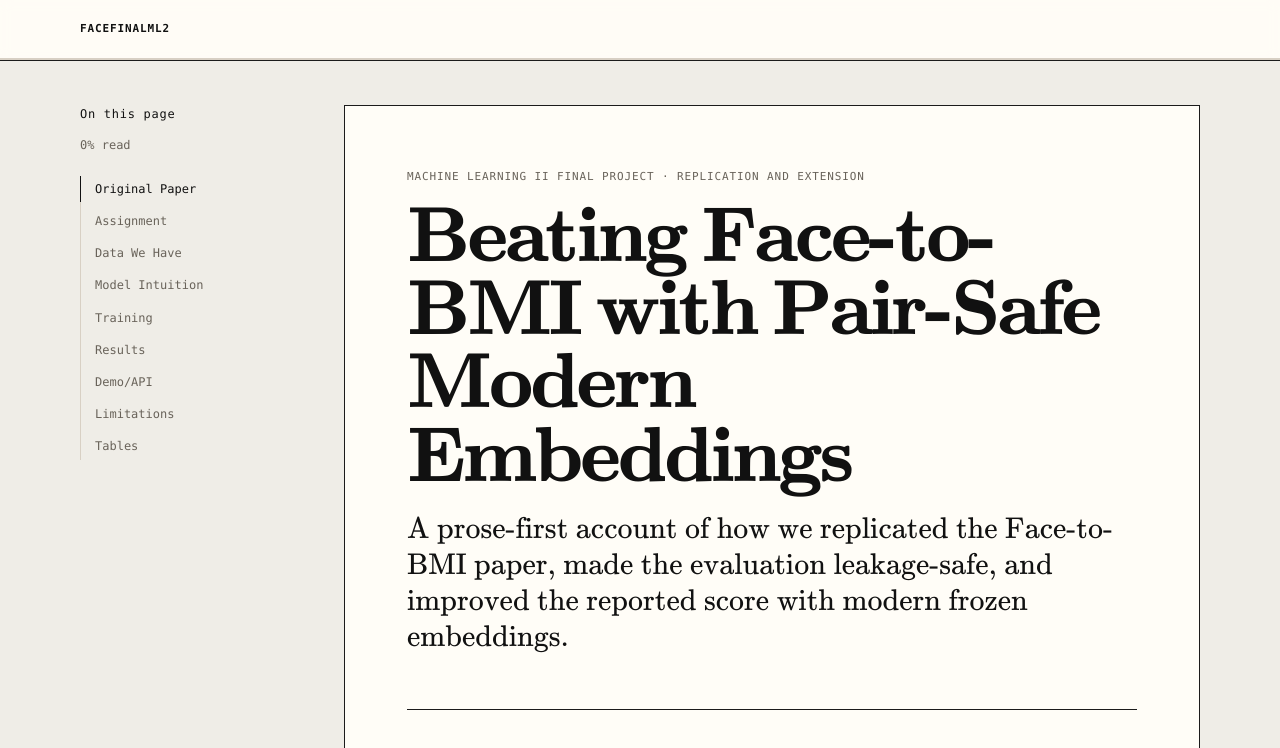
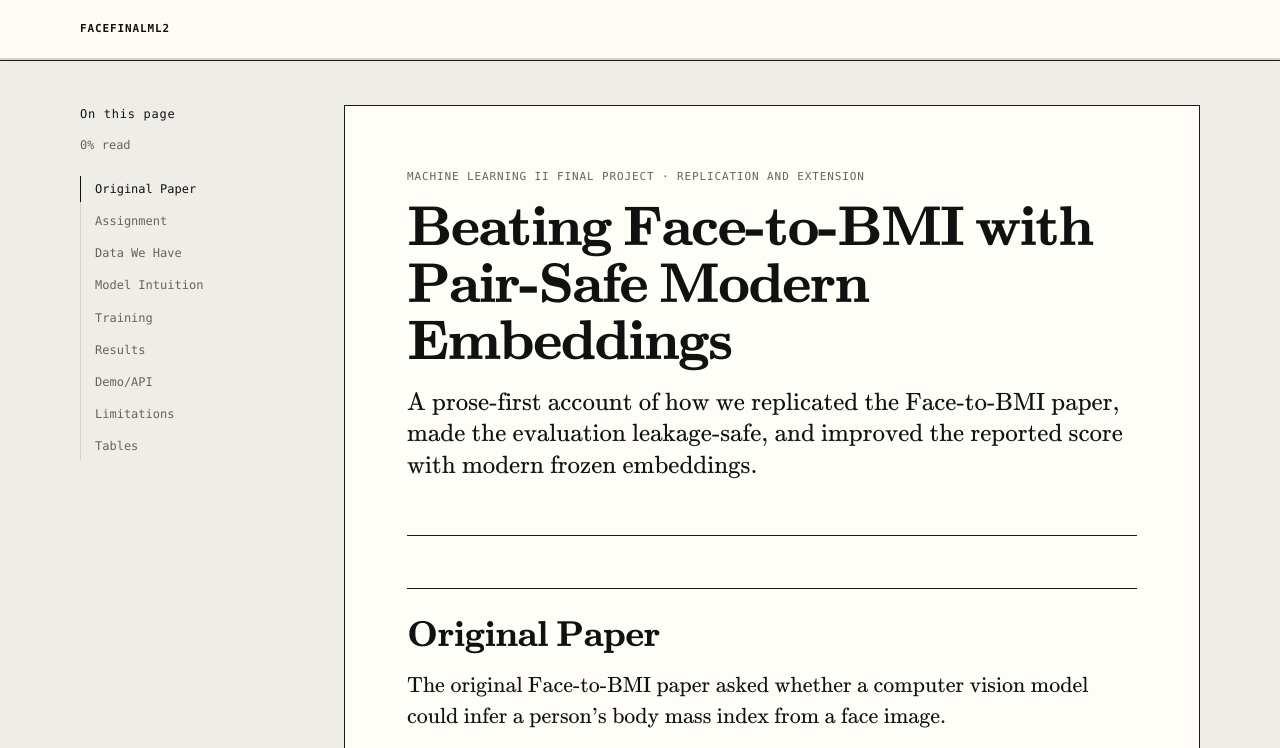
Before and after one commit to manuelarceaguirre/facefinalml2, a plain HTML site: page docs/index.html in a window 1280 px wide. Shown: the top 748 px of the page. Drawn offline with nearby package versions, Linux system fonts and the light colour scheme.

Commit message:
Reduce blog heading sizes

```diff
--- a/docs/index.html
+++ b/docs/index.html
@@ -63,11 +63,11 @@
     article { background:var(--paper); border:1px solid var(--rule); padding:clamp(30px,5vw,62px); }
     .hero { border-bottom:1px solid var(--rule); padding-bottom:32px; margin-bottom:36px; }
     .kicker { color:var(--muted); font-size:11px; letter-spacing:.08em; text-transform:uppercase; margin-bottom:12px; }
-    h1 { font-size:clamp(42px,7vw,78px); line-height:.94; letter-spacing:-.045em; margin:0 0 20px; font-weight:700; }
-    .subtitle { font-size:clamp(21px,3vw,30px); line-height:1.2; max-width:850px; margin:0 0 22px; }
+    h1 { font-size:clamp(34px,5.2vw,56px); line-height:1.02; letter-spacing:-.035em; margin:0 0 18px; font-weight:700; }
+    .subtitle { font-size:clamp(19px,2.4vw,25px); line-height:1.25; max-width:850px; margin:0 0 22px; }
     .byline { display:flex; flex-wrap:wrap; gap:10px 18px; color:var(--muted); font-family:var(--font-mono); font-size:12px; }
-    h2 { font-size:clamp(31px,4vw,48px); line-height:1.02; letter-spacing:-.03em; margin:58px 0 18px; border-top:1px solid var(--rule); padding-top:30px; }
-    h3 { font-size:25px; line-height:1.1; margin:36px 0 12px; }
+    h2 { font-size:clamp(26px,3.1vw,36px); line-height:1.08; letter-spacing:-.02em; margin:52px 0 16px; border-top:1px solid var(--rule); padding-top:26px; }
+    h3 { font-size:22px; line-height:1.15; margin:32px 0 10px; }
     p { margin:0 0 19px; }
     .lead { font-size:22px; line-height:1.42; }
     ul { margin:0 0 20px 24px; padding:0; }
```
Also changed, not shown: report/face_bmi_blog.html (+4 -4 lines).
